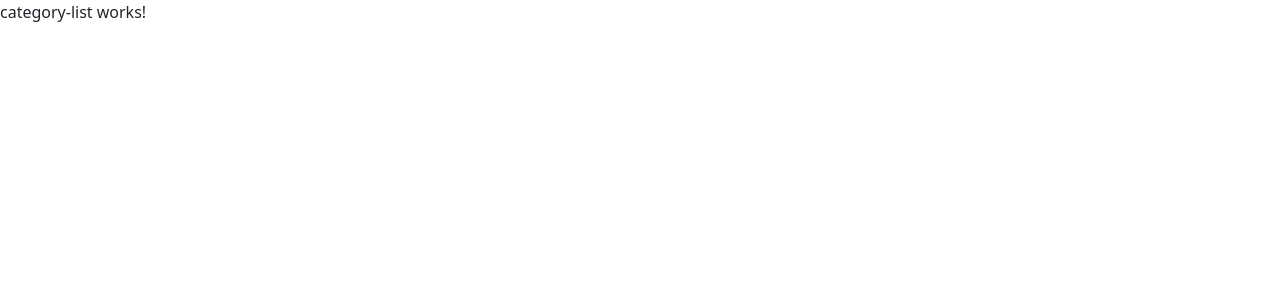
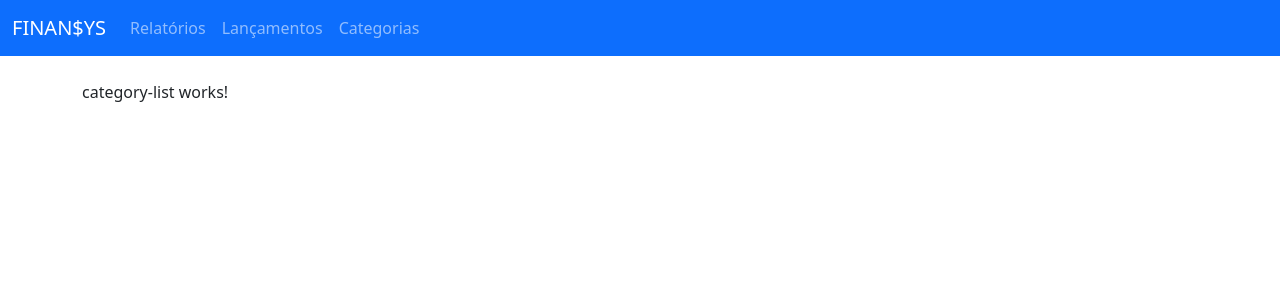
Before and after one commit to MarcosBoscariolo/app-finansys-master-detail, an Angular app: page / in a window 1280 px wide. Shown: the top 300 px of the page. Built offline with nearby package versions, Linux system fonts and the light colour scheme.

Commit message:
adding navbar

```diff
--- a/src/app/app.component.html
+++ b/src/app/app.component.html
@@ -1 +1,25 @@
-<router-outlet></router-outlet>
+<nav class="navbar navbar-expand-lg navbar-dark bg-primary mb-4">
+  <div class="container-fluid">
+    <a class="navbar-brand" routerLink="/">FINAN$YS</a>
+    <button class="navbar-toggler" type="button" data-bs-toggle="collapse" data-bs-target="#navbarNav" aria-controls="navbarNav" aria-expanded="false" aria-label="Toggle navigation">
+      <span class="navbar-toggler-icon"></span>
+    </button>
+    <div class="collapse navbar-collapse" id="navbarNav">
+      <ul class="navbar-nav">
+        <li class="nav-item">
+          <a class="nav-link" aria-current="page" routerLink="/reports" routerLinkActive="active">Relatórios</a>
+        </li>
+        <li class="nav-item">
+          <a class="nav-link" routerLink="/entries" routerLinkActive="active">Lançamentos</a>
+        </li>
+        <li class="nav-item">
+          <a class="nav-link" routerLink="/categories" routerLinkActive="active">Categorias</a>
+        </li>
+      </ul>
+    </div>
+  </div>
+</nav>
+
+<div class="container">
+  <router-outlet></router-outlet>
+</div>
```
